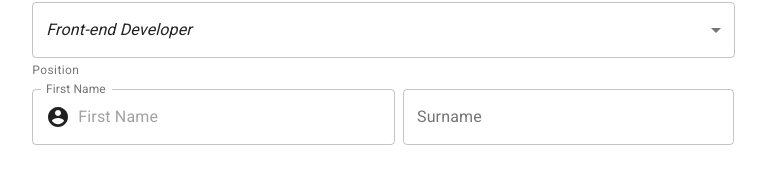
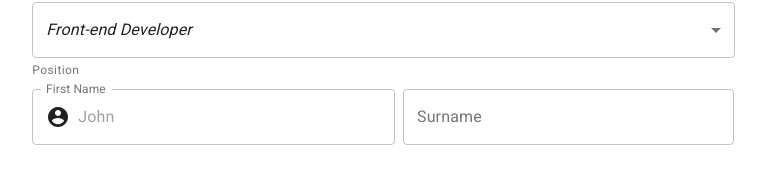
Before and after one commit to alimertcakar/React-Job-Application-Form, a React (Create React App) app: page / in a window 1280 px wide. Shown: the part 144-328 px from the top of the page, without its empty margins (253-1026 px from the left). Built offline with nearby package versions, Linux system fonts and the light colour scheme.

Commit message:
change placeholder with example

```diff
--- a/src/ApplicationForm/Step1.tsx
+++ b/src/ApplicationForm/Step1.tsx
@@ -46,7 +46,7 @@
           <Grid item className={cls.textfield}>
             <TextField
               fullWidth
-              placeholder="First Name"
+              placeholder="John"
               label="First Name"
               variant="outlined"
               InputProps={{
@@ -62,7 +62,7 @@
             <TextField
               fullWidth
               label="Surname"
-              placeholder="Surname"
+              placeholder="Doe"
               variant="outlined"
             />
           </Grid>
```
